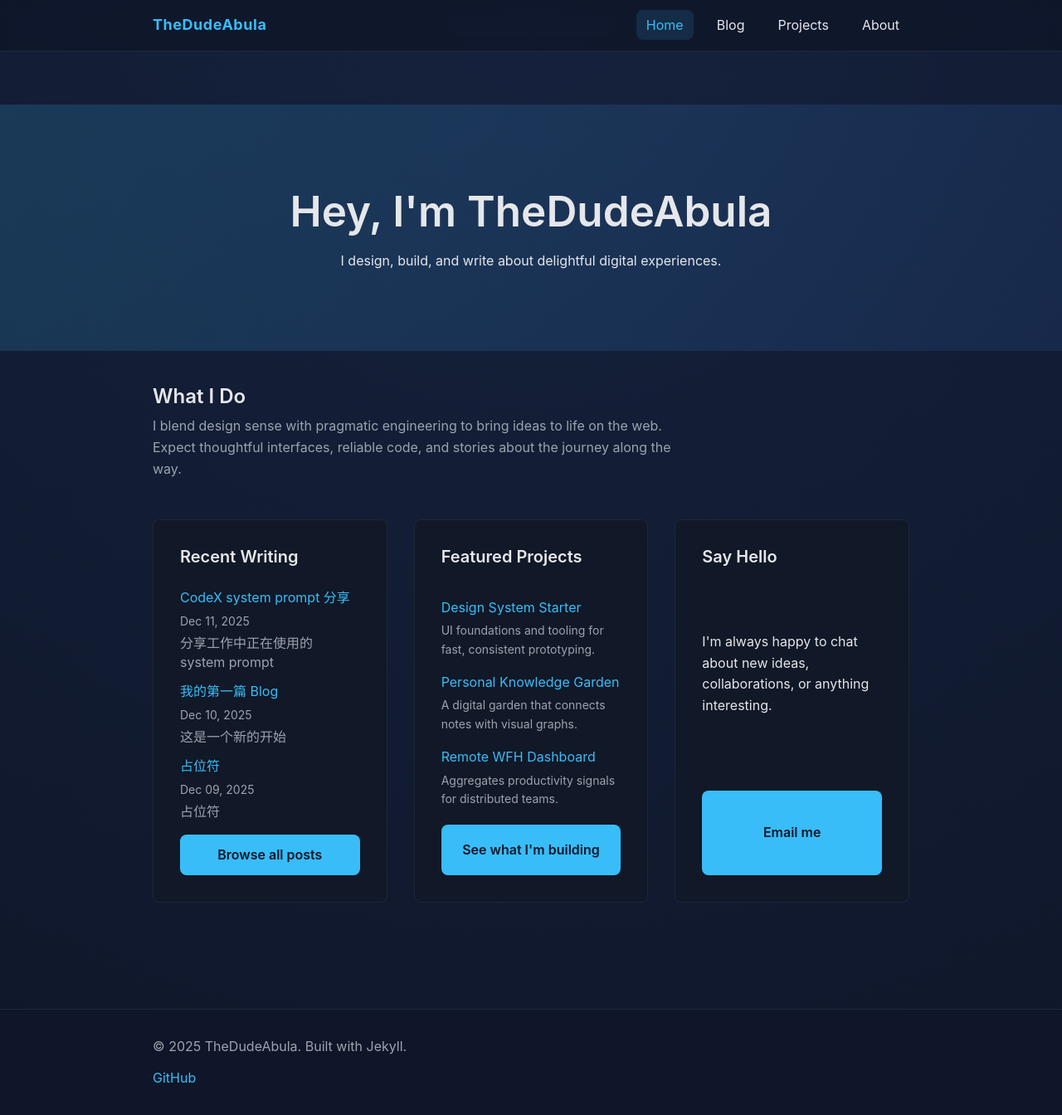
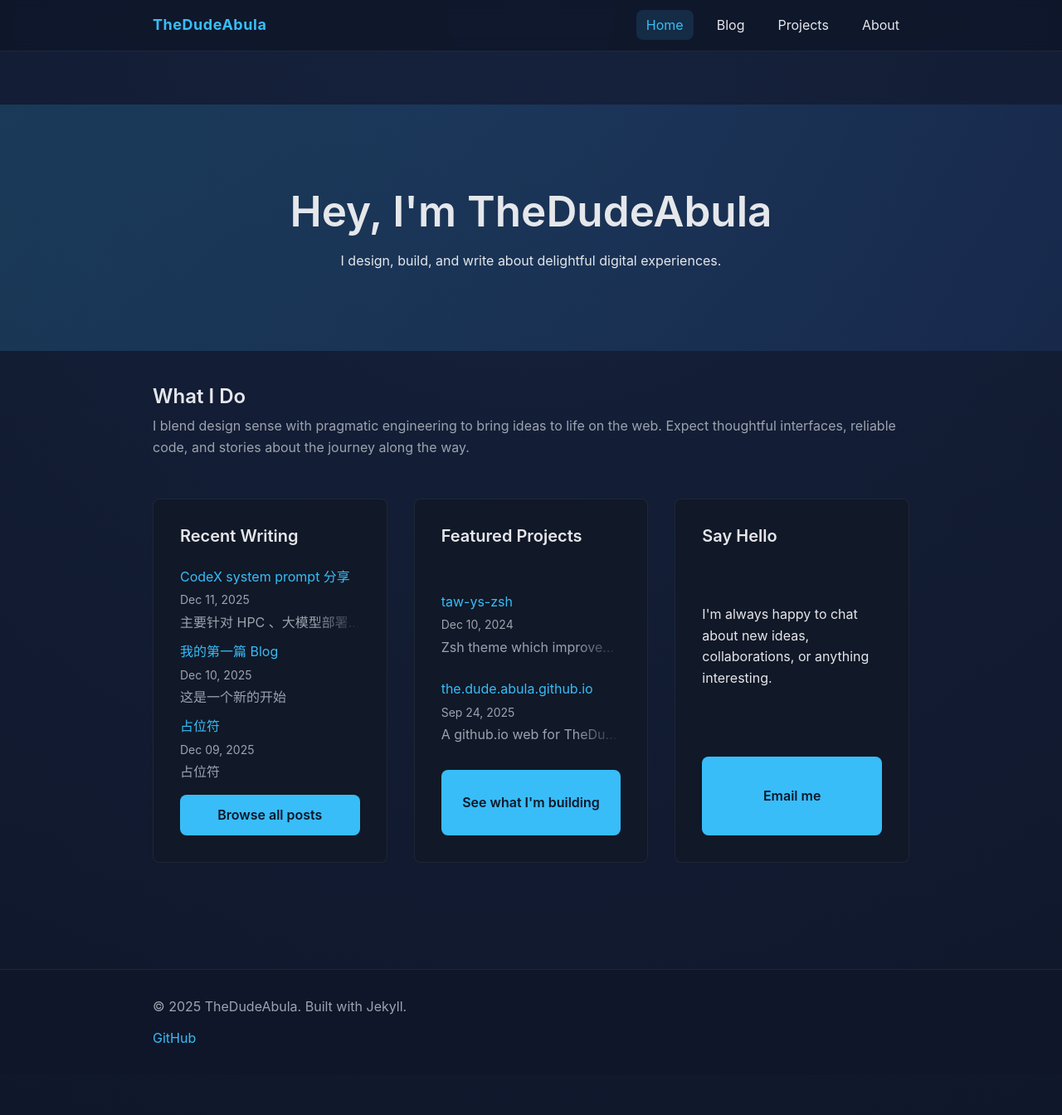
Before and after one commit to BrokeDudeAbula/the.dude.abula.github.io, a Jekyll site: the page built from index.md, in a window 1280 px wide and 1344 px high. Shown: the whole window at 83% size. Built offline with Jekyll 4.4.1, drawn with Linux system fonts in a browser that asks for light colours.

Commit message:
Solving some front-end display issues
Signed-off-by: Liyang <ly519062@alibaba-inc.com>

```diff
--- a/_data/projects.yml
+++ b/_data/projects.yml
@@ -1,12 +1,15 @@
-- name: Design System Starter
-  summary: UI foundations and tooling for fast, consistent prototyping.
-  url: https://github.com/the-dude-abula/design-system-starter
+- name: taw-ys-zsh
+  summary: Zsh theme which improved based on taw-ys-zsh
+  url: https://github.com/BrokeDudeAbula/taw-ys-venv
+  date: 2024-12-10
   featured: true
-- name: Personal Knowledge Garden
-  summary: A digital garden that connects notes with visual graphs.
-  url: https://github.com/the-dude-abula/knowledge-garden
+- name: the.dude.abula.github.io
+  summary: A github.io web for TheDudeAbula
+  url: https://github.com/BrokeDudeAbula/the.dude.abula.github.io
+  date: 2025-Sep-24
   featured: true
-- name: Remote WFH Dashboard
-  summary: Aggregates productivity signals for distributed teams.
-  url: https://github.com/the-dude-abula/wfh-dashboard
-  featured: true
+# - name: Remote WFH Dashboard
+#   summary: Aggregates productivity signals for distributed teams.
+#   url: https://github.com/the-dude-abula/wfh-dashboard
+#   date: YYYY-MM-DD
+#   featured: true
--- a/_sass/components/_home.scss
+++ b/_sass/components/_home.scss
@@ -3,7 +3,7 @@
   margin-bottom: 3rem;
 
   p {
-    max-width: 640px;
+    max-width: 100%;
     color: $color-text-muted;
   }
 }
@@ -21,6 +21,7 @@
   border: 1px solid rgba(148, 163, 184, 0.1);
   display: grid;
   gap: 1rem;
+  min-width: 0;
 
   h3 {
     font-size: 1.25rem;
@@ -32,12 +33,14 @@
     padding: 0;
     display: grid;
     gap: 0.75rem;
+    min-width: 0;
   }
 
   li {
     display: flex;
     flex-direction: column;
     gap: 0.25rem;
+    min-width: 0;
   }
 
   span {
@@ -49,6 +52,16 @@
     margin: 0;
     color: $color-text-muted;
     line-height: 1.4;
+    white-space: nowrap;
+    overflow: hidden;
+    text-overflow: ellipsis;
+    display: block;
+    width: 100%;
+    max-width: 100%;
+    min-width: 0;
+    /* 淡化消失效果 */
+    -webkit-mask-image: linear-gradient(90deg, #fff 75%, transparent);
+    mask-image: linear-gradient(90deg, #fff 75%, transparent);
   }
 
   .button {
--- a/index.md
+++ b/index.md
@@ -34,7 +34,12 @@ hero:
       {% for project in featured limit:3 %}
       <li>
         <a href="{{ project.url }}" target="_blank" rel="noopener">{{ project.name }}</a>
-        <span>{{ project.summary }}</span>
+        {% if project.date %}
+        <span>{{ project.date | date: '%b %d, %Y' }}</span>
+        {% else %}
+        <span>Date not available</span>
+        {% endif %}
+        <p class="excerpt">{{ project.summary }}</p>
       </li>
       {% endfor %}
     </ul>
```
Also changed, not shown: content/_posts/2025-12-08-占位符.md (+0 -37 lines), content/_posts/2025-12-09-占位符.md (+0 -37 lines), content/_posts/2025-12-11-提示词分享.md (+1 -1 lines).
